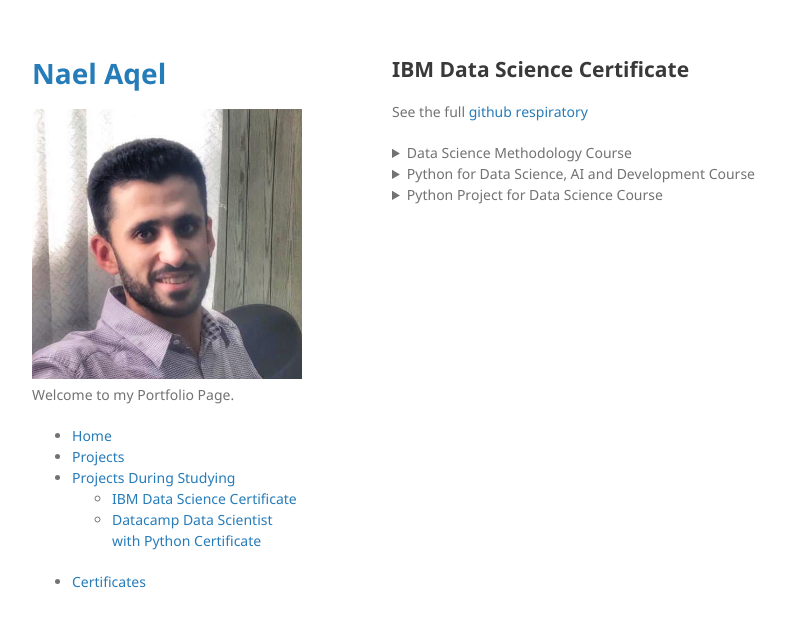
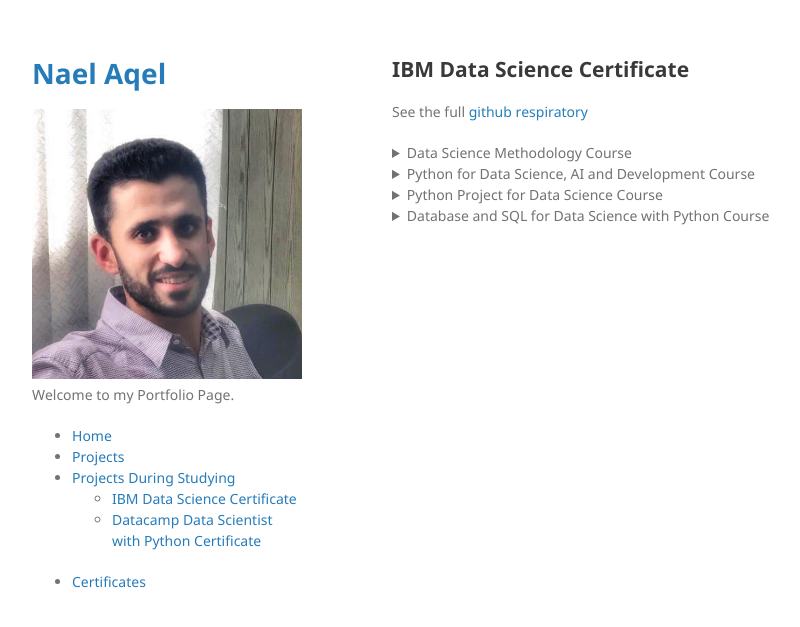
Before and after one commit to NaelAqel/naelaqel.github.io, a Jekyll site: the page built from IBM Page.md, in a window 1280 px wide. Shown: the top 627 px of the page, without its empty margins (178-978 px from the left). Built offline with Jekyll 4.4.1, drawn with Linux system fonts in a browser that asks for light colours.

Commit message:
Add Database & SQL for Data Science with Python

```diff
--- a/IBM Page.md
+++ b/IBM Page.md
@@ -10,41 +10,52 @@
   <summary>Data Science Methodology Course</summary>
 
   <li><a target='_blank'  href='https://nbviewer.org/github/NaelAqel/IBM_Data_Science_Professional_Certificate/blob/a37f6b8d20935b549fc2c01d6cfd0897dd81dc35/03%20Data%20Science%20Methodology/01%20Problem%20to%20Approach.ipynb'>Problem to Approach</a></li>
-  <li><a href='https://nbviewer.org/github/NaelAqel/IBM_Data_Science_Professional_Certificate/blob/a37f6b8d20935b549fc2c01d6cfd0897dd81dc35/03%20Data%20Science%20Methodology/02%20From%20Requirements%20to%20Collection.ipynb'>From Requirements to Collection</a></li>
-  <li><a href='https://nbviewer.org/github/NaelAqel/IBM_Data_Science_Professional_Certificate/blob/a37f6b8d20935b549fc2c01d6cfd0897dd81dc35/03%20Data%20Science%20Methodology/03%20Understanding%20to%20Preparation.ipynb'>Understanding to Preparation</a></li>
-  <li><a href='https://nbviewer.org/github/NaelAqel/IBM_Data_Science_Professional_Certificate/blob/a37f6b8d20935b549fc2c01d6cfd0897dd81dc35/03%20Data%20Science%20Methodology/04%20Modeling%20to%20Evaluation.ipynb'>Modeling to Evaluation</a></li>
+  <li><a target='_blank'  href='https://nbviewer.org/github/NaelAqel/IBM_Data_Science_Professional_Certificate/blob/a37f6b8d20935b549fc2c01d6cfd0897dd81dc35/03%20Data%20Science%20Methodology/02%20From%20Requirements%20to%20Collection.ipynb'>From Requirements to Collection</a></li>
+  <li><a target='_blank'  href='https://nbviewer.org/github/NaelAqel/IBM_Data_Science_Professional_Certificate/blob/a37f6b8d20935b549fc2c01d6cfd0897dd81dc35/03%20Data%20Science%20Methodology/03%20Understanding%20to%20Preparation.ipynb'>Understanding to Preparation</a></li>
+  <li><a target='_blank'  href='https://nbviewer.org/github/NaelAqel/IBM_Data_Science_Professional_Certificate/blob/a37f6b8d20935b549fc2c01d6cfd0897dd81dc35/03%20Data%20Science%20Methodology/04%20Modeling%20to%20Evaluation.ipynb'>Modeling to Evaluation</a></li>
 </details>
 
 <details>
   <summary>Python for Data Science, AI and Development Course</summary>
 
-  <li><a href='https://nbviewer.org/github/NaelAqel/IBM_Data_Science_Professional_Certificate/blob/a37f6b8d20935b549fc2c01d6cfd0897dd81dc35/04%20Python%20for%20Data%20Science%2C%20AI%20%26%20Development/01%20Write%20your%20First%20Python%20Code.ipynb'>Writing Your First Python Code</a></li>
-  <li><a href='https://nbviewer.org/github/NaelAqel/IBM_Data_Science_Professional_Certificate/blob/a37f6b8d20935b549fc2c01d6cfd0897dd81dc35/04%20Python%20for%20Data%20Science%2C%20AI%20%26%20Development/02%20Strings.ipynb'>Strings</a></li>
-  <li><a href='https://nbviewer.org/github/NaelAqel/IBM_Data_Science_Professional_Certificate/blob/a37f6b8d20935b549fc2c01d6cfd0897dd81dc35/04%20Python%20for%20Data%20Science%2C%20AI%20%26%20Development/03%20Lists.ipynb'>Lists</a></li>
-  <li><a href='https://nbviewer.org/github/NaelAqel/IBM_Data_Science_Professional_Certificate/blob/a37f6b8d20935b549fc2c01d6cfd0897dd81dc35/04%20Python%20for%20Data%20Science%2C%20AI%20%26%20Development/04%20Tuples.ipynb'>Tuples</a></li>
-  <li><a href='https://nbviewer.org/github/NaelAqel/IBM_Data_Science_Professional_Certificate/blob/a37f6b8d20935b549fc2c01d6cfd0897dd81dc35/04%20Python%20for%20Data%20Science%2C%20AI%20%26%20Development/05%20Dictionaries.ipynb'>Dictionaries</a></li>
-  <li><a href='https://nbviewer.org/github/NaelAqel/IBM_Data_Science_Professional_Certificate/blob/a37f6b8d20935b549fc2c01d6cfd0897dd81dc35/04%20Python%20for%20Data%20Science%2C%20AI%20%26%20Development/06%20Sets.ipynb'>Sets</a></li>
-  <li><a href='https://nbviewer.org/github/NaelAqel/IBM_Data_Science_Professional_Certificate/blob/a37f6b8d20935b549fc2c01d6cfd0897dd81dc35/04%20Python%20for%20Data%20Science%2C%20AI%20%26%20Development/07%20Conditions%20and%20Branching.ipynb'>Conditions and Branching</a></li>
-  <li><a href='https://nbviewer.org/github/NaelAqel/IBM_Data_Science_Professional_Certificate/blob/a37f6b8d20935b549fc2c01d6cfd0897dd81dc35/04%20Python%20for%20Data%20Science%2C%20AI%20%26%20Development/08%20Loops.ipynb'>Loops</a></li>
-  <li><a href='https://nbviewer.org/github/NaelAqel/IBM_Data_Science_Professional_Certificate/blob/a37f6b8d20935b549fc2c01d6cfd0897dd81dc35/04%20Python%20for%20Data%20Science%2C%20AI%20%26%20Development/09%20Functions.ipynb'>Functions</a></li>
-  <li><a href='https://nbviewer.org/github/NaelAqel/IBM_Data_Science_Professional_Certificate/blob/a37f6b8d20935b549fc2c01d6cfd0897dd81dc35/04%20Python%20for%20Data%20Science%2C%20AI%20%26%20Development/10%20ExcecptionHandling.ipynb'>ExcecptionHandling</a></li>
-  <li><a href='https://nbviewer.org/github/NaelAqel/IBM_Data_Science_Professional_Certificate/blob/a37f6b8d20935b549fc2c01d6cfd0897dd81dc35/04%20Python%20for%20Data%20Science%2C%20AI%20%26%20Development/11%20Objects%20and%20Classes.ipynb'>Objects and Classes</a></li>
-  <li><a href='https://nbviewer.org/github/NaelAqel/IBM_Data_Science_Professional_Certificate/blob/a37f6b8d20935b549fc2c01d6cfd0897dd81dc35/04%20Python%20for%20Data%20Science%2C%20AI%20%26%20Development/12%20Reading%20Files%20with%20Open.ipynb'>Reading Files with Open</a></li>
-  <li><a href='https://nbviewer.org/github/NaelAqel/IBM_Data_Science_Professional_Certificate/blob/a37f6b8d20935b549fc2c01d6cfd0897dd81dc35/04%20Python%20for%20Data%20Science%2C%20AI%20%26%20Development/13%20Writing%20Files%20with%20Open.ipynb'>Writing Files with Open</a></li>
-  <li><a href='https://nbviewer.org/github/NaelAqel/IBM_Data_Science_Professional_Certificate/blob/a37f6b8d20935b549fc2c01d6cfd0897dd81dc35/04%20Python%20for%20Data%20Science%2C%20AI%20%26%20Development/14%20LoadData%20-%20Pandas%20with%20IBM%20Watson%20Studio.ipynb'>LoadData - Pandas with IBM Watson Studio</a></li>
-  <li><a href='https://nbviewer.org/github/NaelAqel/IBM_Data_Science_Professional_Certificate/blob/a37f6b8d20935b549fc2c01d6cfd0897dd81dc35/04%20Python%20for%20Data%20Science%2C%20AI%20%26%20Development/15%20Numpy1D.ipynb'>Numpy1D</a></li>
-  <li><a href='https://nbviewer.org/github/NaelAqel/IBM_Data_Science_Professional_Certificate/blob/a37f6b8d20935b549fc2c01d6cfd0897dd81dc35/04%20Python%20for%20Data%20Science%2C%20AI%20%26%20Development/16%20Numpy2D.ipynb'>Numpy2D</a></li>
-  <li><a href='https://nbviewer.org/github/NaelAqel/IBM_Data_Science_Professional_Certificate/blob/a37f6b8d20935b549fc2c01d6cfd0897dd81dc35/04%20Python%20for%20Data%20Science%2C%20AI%20%26%20Development/17%20Introduction%20to%20API.ipynb'>Introduction to API</a></li>
-  <li><a href='https://nbviewer.org/github/NaelAqel/IBM_Data_Science_Professional_Certificate/blob/a37f6b8d20935b549fc2c01d6cfd0897dd81dc35/04%20Python%20for%20Data%20Science%2C%20AI%20%26%20Development/18%20Watson%20Speech2Text%20%26%20Language%20Transl%20API.ipynb'>Watson Speech2Text and Language Translation API</a></li>
-  <li><a href='https://nbviewer.org/github/NaelAqel/IBM_Data_Science_Professional_Certificate/blob/a37f6b8d20935b549fc2c01d6cfd0897dd81dc35/04%20Python%20for%20Data%20Science%2C%20AI%20%26%20Development/19%20Access%20REST%20APIs%20%26%20Request%20HTTP.ipynb'>Access REST APIs and Request HTTP</a></li>
-  <li><a href='https://nbviewer.org/github/NaelAqel/IBM_Data_Science_Professional_Certificate/blob/a37f6b8d20935b549fc2c01d6cfd0897dd81dc35/04%20Python%20for%20Data%20Science%2C%20AI%20%26%20Development/20%20Webscraping.ipynb'>Webscraping</a></li>
-  <li><a href='https://nbviewer.org/github/NaelAqel/IBM_Data_Science_Professional_Certificate/blob/a37f6b8d20935b549fc2c01d6cfd0897dd81dc35/04%20Python%20for%20Data%20Science%2C%20AI%20%26%20Development/21%20Working%20with%20different%20file%20formats.ipynb'>Working with different file formats</a></li>
+  <li><a target='_blank'  href='https://nbviewer.org/github/NaelAqel/IBM_Data_Science_Professional_Certificate/blob/a37f6b8d20935b549fc2c01d6cfd0897dd81dc35/04%20Python%20for%20Data%20Science%2C%20AI%20%26%20Development/01%20Write%20your%20First%20Python%20Code.ipynb'>Writing Your First Python Code</a></li>
+  <li><a target='_blank'  href='https://nbviewer.org/github/NaelAqel/IBM_Data_Science_Professional_Certificate/blob/a37f6b8d20935b549fc2c01d6cfd0897dd81dc35/04%20Python%20for%20Data%20Science%2C%20AI%20%26%20Development/02%20Strings.ipynb'>Strings</a></li>
+  <li><a target='_blank'  href='https://nbviewer.org/github/NaelAqel/IBM_Data_Science_Professional_Certificate/blob/a37f6b8d20935b549fc2c01d6cfd0897dd81dc35/04%20Python%20for%20Data%20Science%2C%20AI%20%26%20Development/03%20Lists.ipynb'>Lists</a></li>
+  <li><a target='_blank'  href='https://nbviewer.org/github/NaelAqel/IBM_Data_Science_Professional_Certificate/blob/a37f6b8d20935b549fc2c01d6cfd0897dd81dc35/04%20Python%20for%20Data%20Science%2C%20AI%20%26%20Development/04%20Tuples.ipynb'>Tuples</a></li>
+  <li><a target='_blank'  href='https://nbviewer.org/github/NaelAqel/IBM_Data_Science_Professional_Certificate/blob/a37f6b8d20935b549fc2c01d6cfd0897dd81dc35/04%20Python%20for%20Data%20Science%2C%20AI%20%26%20Development/05%20Dictionaries.ipynb'>Dictionaries</a></li>
+  <li><a target='_blank'  href='https://nbviewer.org/github/NaelAqel/IBM_Data_Science_Professional_Certificate/blob/a37f6b8d20935b549fc2c01d6cfd0897dd81dc35/04%20Python%20for%20Data%20Science%2C%20AI%20%26%20Development/06%20Sets.ipynb'>Sets</a></li>
+  <li><a target='_blank'  href='https://nbviewer.org/github/NaelAqel/IBM_Data_Science_Professional_Certificate/blob/a37f6b8d20935b549fc2c01d6cfd0897dd81dc35/04%20Python%20for%20Data%20Science%2C%20AI%20%26%20Development/07%20Conditions%20and%20Branching.ipynb'>Conditions and Branching</a></li>
+  <li><a target='_blank'  href='https://nbviewer.org/github/NaelAqel/IBM_Data_Science_Professional_Certificate/blob/a37f6b8d20935b549fc2c01d6cfd0897dd81dc35/04%20Python%20for%20Data%20Science%2C%20AI%20%26%20Development/08%20Loops.ipynb'>Loops</a></li>
+  <li><a target='_blank'  href='https://nbviewer.org/github/NaelAqel/IBM_Data_Science_Professional_Certificate/blob/a37f6b8d20935b549fc2c01d6cfd0897dd81dc35/04%20Python%20for%20Data%20Science%2C%20AI%20%26%20Development/09%20Functions.ipynb'>Functions</a></li>
+  <li><a target='_blank'  href='https://nbviewer.org/github/NaelAqel/IBM_Data_Science_Professional_Certificate/blob/a37f6b8d20935b549fc2c01d6cfd0897dd81dc35/04%20Python%20for%20Data%20Science%2C%20AI%20%26%20Development/10%20ExcecptionHandling.ipynb'>ExcecptionHandling</a></li>
+  <li><a target='_blank'  href='https://nbviewer.org/github/NaelAqel/IBM_Data_Science_Professional_Certificate/blob/a37f6b8d20935b549fc2c01d6cfd0897dd81dc35/04%20Python%20for%20Data%20Science%2C%20AI%20%26%20Development/11%20Objects%20and%20Classes.ipynb'>Objects and Classes</a></li>
+  <li><a target='_blank'  href='https://nbviewer.org/github/NaelAqel/IBM_Data_Science_Professional_Certificate/blob/a37f6b8d20935b549fc2c01d6cfd0897dd81dc35/04%20Python%20for%20Data%20Science%2C%20AI%20%26%20Development/12%20Reading%20Files%20with%20Open.ipynb'>Reading Files with Open</a></li>
+  <li><a target='_blank'  href='https://nbviewer.org/github/NaelAqel/IBM_Data_Science_Professional_Certificate/blob/a37f6b8d20935b549fc2c01d6cfd0897dd81dc35/04%20Python%20for%20Data%20Science%2C%20AI%20%26%20Development/13%20Writing%20Files%20with%20Open.ipynb'>Writing Files with Open</a></li>
+  <li><a target='_blank'  href='https://nbviewer.org/github/NaelAqel/IBM_Data_Science_Professional_Certificate/blob/a37f6b8d20935b549fc2c01d6cfd0897dd81dc35/04%20Python%20for%20Data%20Science%2C%20AI%20%26%20Development/14%20LoadData%20-%20Pandas%20with%20IBM%20Watson%20Studio.ipynb'>LoadData - Pandas with IBM Watson Studio</a></li>
+  <li><a target='_blank'  href='https://nbviewer.org/github/NaelAqel/IBM_Data_Science_Professional_Certificate/blob/a37f6b8d20935b549fc2c01d6cfd0897dd81dc35/04%20Python%20for%20Data%20Science%2C%20AI%20%26%20Development/15%20Numpy1D.ipynb'>Numpy1D</a></li>
+  <li><a target='_blank'  href='https://nbviewer.org/github/NaelAqel/IBM_Data_Science_Professional_Certificate/blob/a37f6b8d20935b549fc2c01d6cfd0897dd81dc35/04%20Python%20for%20Data%20Science%2C%20AI%20%26%20Development/16%20Numpy2D.ipynb'>Numpy2D</a></li>
+  <li><a target='_blank'  href='https://nbviewer.org/github/NaelAqel/IBM_Data_Science_Professional_Certificate/blob/a37f6b8d20935b549fc2c01d6cfd0897dd81dc35/04%20Python%20for%20Data%20Science%2C%20AI%20%26%20Development/17%20Introduction%20to%20API.ipynb'>Introduction to API</a></li>
+  <li><a target='_blank'  href='https://nbviewer.org/github/NaelAqel/IBM_Data_Science_Professional_Certificate/blob/a37f6b8d20935b549fc2c01d6cfd0897dd81dc35/04%20Python%20for%20Data%20Science%2C%20AI%20%26%20Development/18%20Watson%20Speech2Text%20%26%20Language%20Transl%20API.ipynb'>Watson Speech2Text and Language Translation API</a></li>
+  <li><a target='_blank'  href='https://nbviewer.org/github/NaelAqel/IBM_Data_Science_Professional_Certificate/blob/a37f6b8d20935b549fc2c01d6cfd0897dd81dc35/04%20Python%20for%20Data%20Science%2C%20AI%20%26%20Development/19%20Access%20REST%20APIs%20%26%20Request%20HTTP.ipynb'>Access REST APIs and Request HTTP</a></li>
+  <li><a target='_blank'  href='https://nbviewer.org/github/NaelAqel/IBM_Data_Science_Professional_Certificate/blob/a37f6b8d20935b549fc2c01d6cfd0897dd81dc35/04%20Python%20for%20Data%20Science%2C%20AI%20%26%20Development/20%20Webscraping.ipynb'>Webscraping</a></li>
+  <li><a target='_blank'  href='https://nbviewer.org/github/NaelAqel/IBM_Data_Science_Professional_Certificate/blob/a37f6b8d20935b549fc2c01d6cfd0897dd81dc35/04%20Python%20for%20Data%20Science%2C%20AI%20%26%20Development/21%20Working%20with%20different%20file%20formats.ipynb'>Working with different file formats</a></li>
 </details>
 
 <details>
   <summary>Python Project for Data Science Course</summary>
 
-  <li><a href='https://nbviewer.org/github/NaelAqel/IBM_Data_Science_Professional_Certificate/blob/a37f6b8d20935b549fc2c01d6cfd0897dd81dc35/05%20Python%20Project%20for%20Data%20Science/01%20Extracting%20Stock%20Data%20Using%20Python%20Library.ipynb'>Extracting Stock Data Using Python Library</a></li>
-  <li><a href='https://nbviewer.org/github/NaelAqel/IBM_Data_Science_Professional_Certificate/blob/a37f6b8d20935b549fc2c01d6cfd0897dd81dc35/05%20Python%20Project%20for%20Data%20Science/02%20Extracting%20Stock%20Data%20Using%20a%20Web%20Scraping.ipynb'>Extracting Stock Data Using a Web Scraping</a></li>
-  <li><a href='https://nbviewer.org/github/NaelAqel/IBM_Data_Science_Professional_Certificate/blob/a37f6b8d20935b549fc2c01d6cfd0897dd81dc35/05%20Python%20Project%20for%20Data%20Science/03%20Final%20Assignment.ipynb'>Final Assignment</a></li>
+  <li><a target='_blank'  href='https://nbviewer.org/github/NaelAqel/IBM_Data_Science_Professional_Certificate/blob/a37f6b8d20935b549fc2c01d6cfd0897dd81dc35/05%20Python%20Project%20for%20Data%20Science/01%20Extracting%20Stock%20Data%20Using%20Python%20Library.ipynb'>Extracting Stock Data Using Python Library</a></li>
+  <li><a target='_blank'  href='https://nbviewer.org/github/NaelAqel/IBM_Data_Science_Professional_Certificate/blob/a37f6b8d20935b549fc2c01d6cfd0897dd81dc35/05%20Python%20Project%20for%20Data%20Science/02%20Extracting%20Stock%20Data%20Using%20a%20Web%20Scraping.ipynb'>Extracting Stock Data Using a Web Scraping</a></li>
+  <li><a target='_blank'  href='https://nbviewer.org/github/NaelAqel/IBM_Data_Science_Professional_Certificate/blob/a37f6b8d20935b549fc2c01d6cfd0897dd81dc35/05%20Python%20Project%20for%20Data%20Science/03%20Final%20Assignment.ipynb'>Final Assignment</a></li>
 </details>
+
+<details>
+  <summary>Database and SQL for Data Science with Python Course</summary>
+
+  <li><a target='_blank' href='https://nbviewer.org/github/NaelAqel/IBM_Data_Science_Professional_Certificate/blob/a37f6b8d20935b549fc2c01d6cfd0897dd81dc35/06%20Database%20%26%20SQL%20for%20Data%20Science%20with%20Python/01%20Connecting%20to%20a%20database%20instance.ipynb'>Connecting to a Database Instance</a></li>
+  <li><a target='_blank' href='https://nbviewer.org/github/NaelAqel/IBM_Data_Science_Professional_Certificate/blob/a37f6b8d20935b549fc2c01d6cfd0897dd81dc35/06%20Database%20%26%20SQL%20for%20Data%20Science%20with%20Python/02%20Create%20tables%2C%20insert%20%26%20query%20Data.ipynb'>Create Tables, Insert and Query Data</a></li>
+  <li><a target='_blank' href='https://nbviewer.org/github/NaelAqel/IBM_Data_Science_Professional_Certificate/blob/a37f6b8d20935b549fc2c01d6cfd0897dd81dc35/06%20Database%20%26%20SQL%20for%20Data%20Science%20with%20Python/03%20Accessing%20Databases%20with%20SQL%20magic.ipynb'>Accessing Databases with SQL Magic</a></li>
+  <li><a target='_blank' href='https://nbviewer.org/github/NaelAqel/IBM_Data_Science_Professional_Certificate/blob/a37f6b8d20935b549fc2c01d6cfd0897dd81dc35/06%20Database%20%26%20SQL%20for%20Data%20Science%20with%20Python/04%20Analyzing%20a%20Real%20World%20Data%20Set.ipynb'>Analyzing a Real World Data Set</a></li>
+  <li><a target='_blank' href='https://nbviewer.org/github/NaelAqel/IBM_Data_Science_Professional_Certificate/blob/a37f6b8d20935b549fc2c01d6cfd0897dd81dc35/06%20Database%20%26%20SQL%20for%20Data%20Science%20with%20Python/05%20Practice%20Querying%20Real%20World%20Datasets.ipynb'>Practice Querying Real World Datasets</a></li>
+  <li><a target='_blank' href='https://nbviewer.org/github/NaelAqel/IBM_Data_Science_Professional_Certificate/blob/a37f6b8d20935b549fc2c01d6cfd0897dd81dc35/06%20Database%20%26%20SQL%20for%20Data%20Science%20with%20Python/06%20Final%20Assignment.ipynb'>Final Assignment</a></li>
+</details>
```
